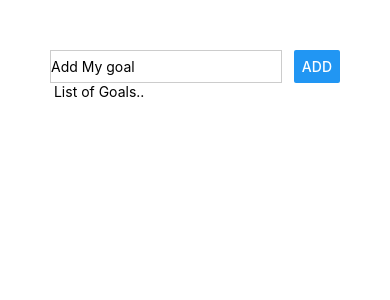
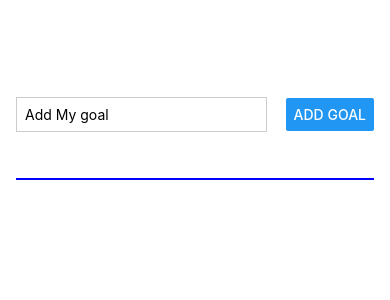
Before and after one commit to Thishan-Paramanayagam/NativeST, a React Native app: screen / in a window 390 px wide. Shown: the top 300 px of the page. Built offline with nearby package versions, Linux system fonts and the light colour scheme.

Commit message:
List items

```diff
--- a/App.js
+++ b/App.js
@@ -1,16 +1,38 @@
+import { useState } from "react";
 import { StyleSheet, Text, View, Button, TextInput } from "react-native";
 
 export default function App() {
+  const [enteredGoalText, setEnteredGoalText] = useState("");
+  const [courseGoals, setCourseGoals] = useState([]);
+
+  function goalInputhandler(enteredText) {
+    setEnteredGoalText(enteredText);
+  }
+
+  function addgoalhandler() {
+    setCourseGoals((currentCoursegoals) => [
+      ...currentCoursegoals,
+      enteredGoalText,
+    ]);
+  }
+
   return (
     <View style={styles.appcontainer}>
-      <View style={styles.inputcontainer }>
-      <TextInput style={styles.textInput} placeholder="Add My goal"/>
-      <Button title="Add"/>
+      <View style={styles.inputcontainer}>
+        <TextInput
+          style={styles.textInput}
+          placeholder="Add My goal"
+          onChangeText={goalInputhandler}
+        />
+        <Button title="Add Goal" onPress={addgoalhandler} />
       </View>
-      <View>
-      <Text> List of Goals.. </Text>
+      <View style={styles.goalscontainer}>
+        {courseGoals.map((goal) =>(
+        <View key={goal} style={styles.listcontainer}>
+        <Text>{goal}</Text>
+        </View>))}
       </View>
-      </View>
+    </View>
   );
 }
 
@@ -28,17 +50,37 @@ const styles = StyleSheet.create({
   //    borderColor: "blue",
   //    padding: 16
   // }
-appcontainer:{
-  padding:50,
-
-},
-inputcontainer:{
-flexDirection:'row',
-justifyContent: "space-between"
-},
-textInput:{
-  borderWidth:1,
-  borderColor:'#cccccc',
-  width:'80%'
-}
+  appcontainer: {
+    flex: 1,
+    paddingTop: 50,
+    paddingHorizontal: 16,
+  },
+  inputcontainer: {
+    flex: 1,
+    flexDirection: "row",
+    justifyContent: "space-between",
+    alignItems: "center",
+    marginBottom: 24,
+    borderBottomColor: "blue",
+    borderBottomWidth: 2,
+  },
+  textInput: {
+    borderWidth: 1,
+    borderColor: "#cccccc",
+    width: "70%",
+    marginRight: 8,
+    padding: 8,
+  },
+  goalscontainer: {
+    flex: 5,
+  },
+  listcontainer:{
+    margin:8,
+    color:'white',
+    borderColor:'red',
+    borderWidth:1,
+    borderRadius:6,
+    backgroundColor:'#5e0acc',
+    padding:8
+  }
 });
```
